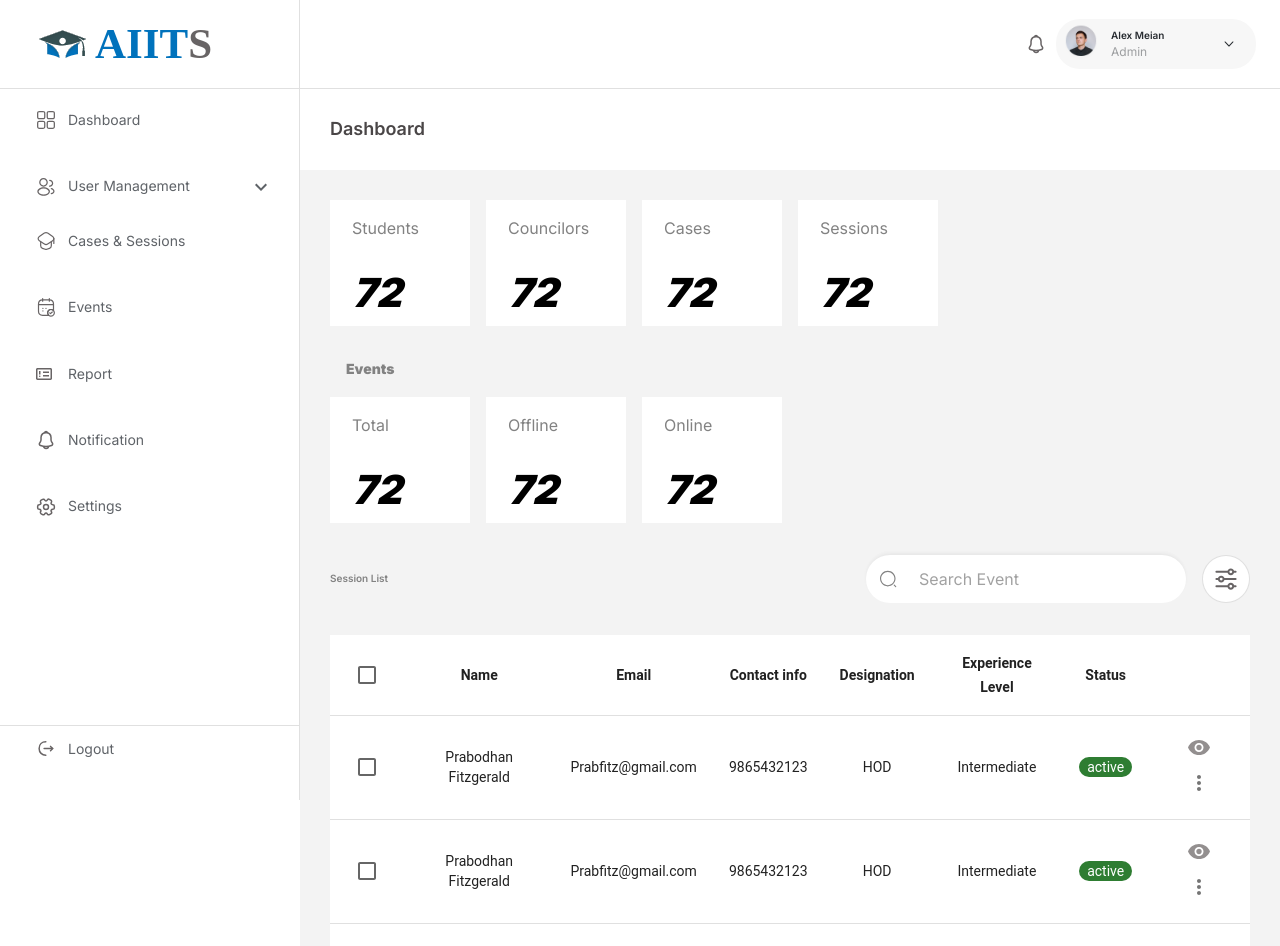
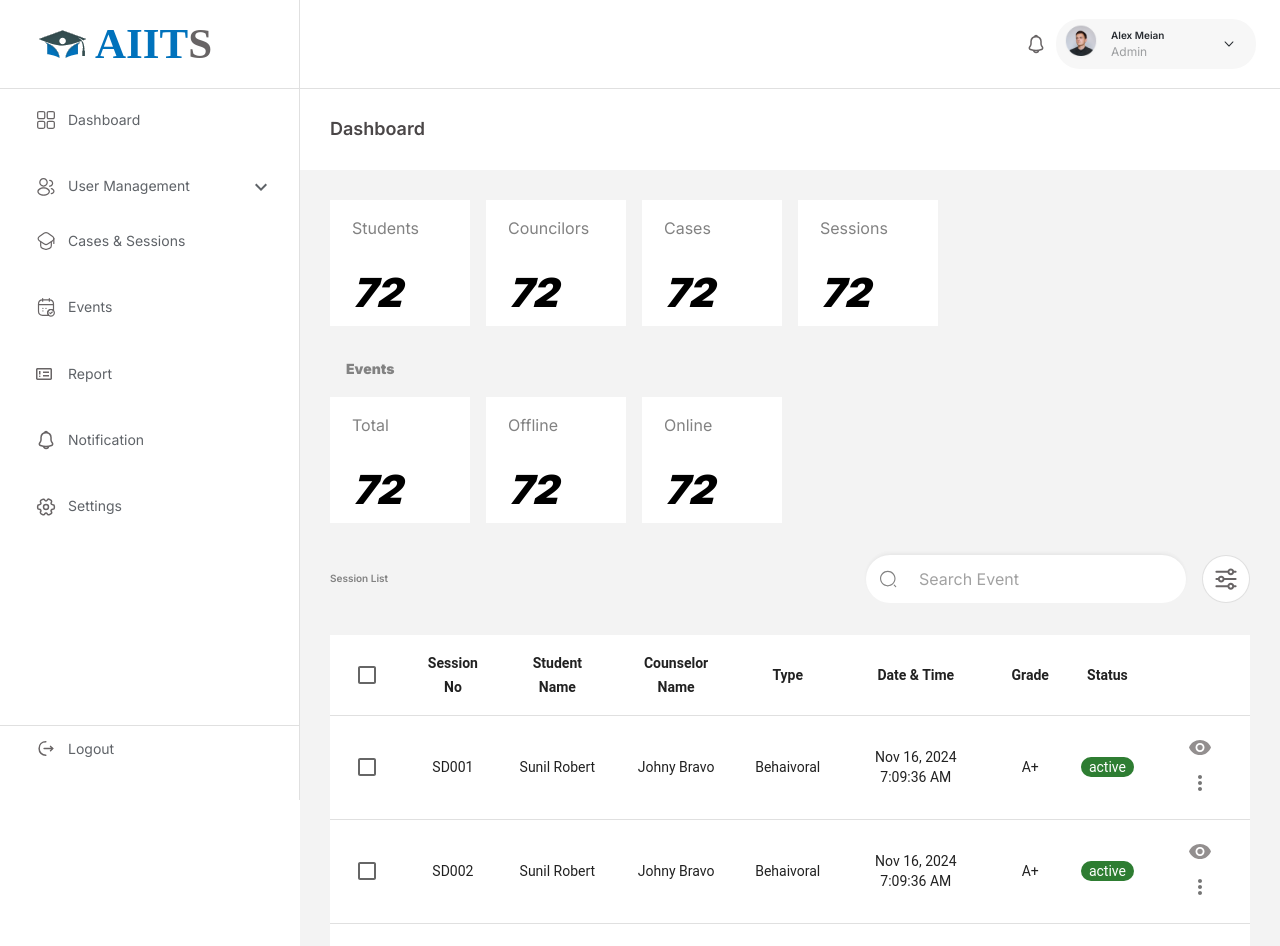
Before and after one commit to Xyvin-Corp/School_Councelling_System, a React (Vite) app in the folder frontend/: page / in a window 1280 px wide. Shown: the top 946 px of the page. Built offline with nearby package versions, Linux system fonts and the light colour scheme.

Commit message:
add data

```diff
--- /dev/null
+++ b/frontend/src/assets/json/DashboardTable.js
@@ -0,0 +1,33 @@
+export const userColumns = [
+  { title: "Session No", field: "SessionNo", padding: "none" },
+
+  { title: "Student Name", field: "StudentName" },
+  { title: "Counselor Name", field: "CounselorName" },
+  { title: "Type", field: "Type" },
+  { title: "Date & Time ", field: "Date" },
+  { title: "Grade ", field: "grade" },
+  { title: "Status", field: "status" },
+];
+
+export const userData = [
+  {
+    id: 1,
+    SessionNo: "SD001",
+    StudentName: "Sunil Robert",
+    CounselorName: 'Johny Bravo',
+    Type: "Behaivoral",
+    Date: "Nov 16, 2024 7:09:36 AM",
+    grade: "A+",
+    status: "active",
+  },
+  {
+    id: 2,
+    SessionNo: "SD002",
+    StudentName: "Sunil Robert",
+    CounselorName: 'Johny Bravo',
+    Type: "Behaivoral",
+    Date: "Nov 16, 2024 7:09:36 AM",
+    grade: "A+",
+    status: "active",
+  },
+];
--- a/frontend/src/pages/DashboardPage.jsx
+++ b/frontend/src/pages/DashboardPage.jsx
@@ -1,6 +1,6 @@
 import { Box, Stack, Typography } from "@mui/material";
 import React, { useState } from "react";
-import { userColumns, userData } from "../assets/json/TableData";
+import { userColumns, userData } from "../assets/json/DashboardTable";
 import StyledTable from "../ui/StyledTable";
 import StyledSearchbar from "../ui/StyledSearchbar";
 import { ReactComponent as FilterIcon } from "../assets/icons/FilterIcon.svg";
```
